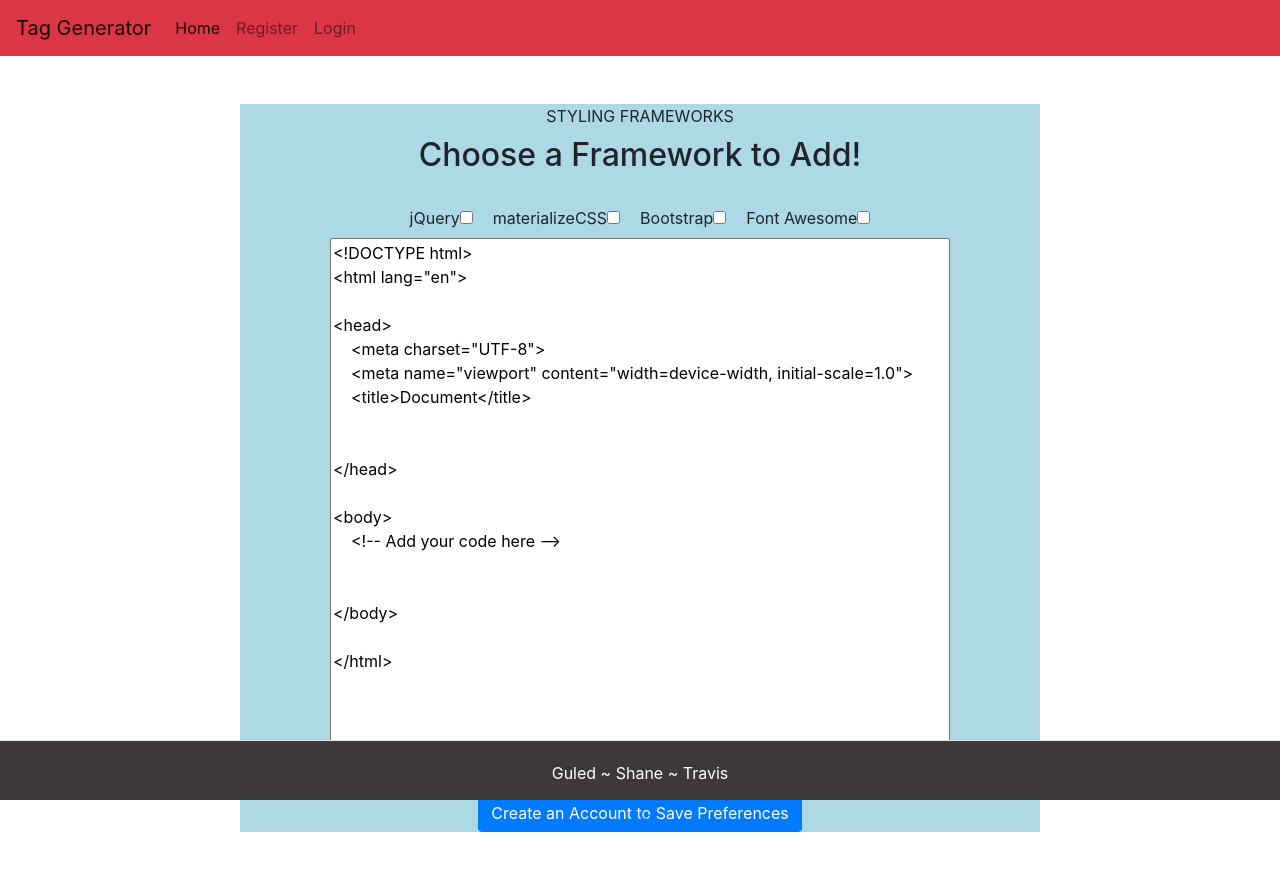
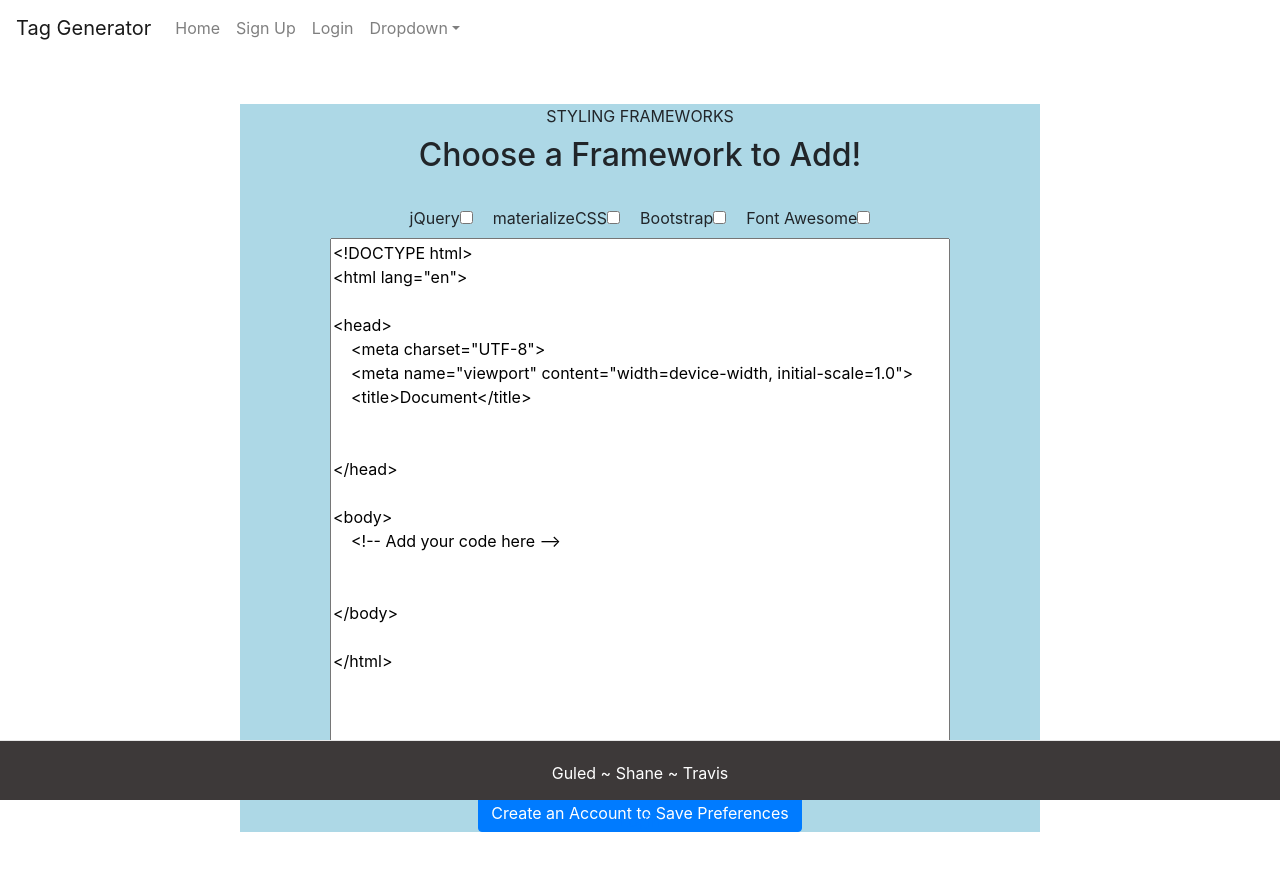
Before and after one commit to shaneocon/tag-generator, a React (Create React App) app in the folder client/: page / in a window 1280 px wide. Shown: the top 870 px of the page. Built offline with nearby package versions, Linux system fonts and the light colour scheme.

Commit message:
working Navbar through react-bootstrap

```diff
--- a/client/src/App.js
+++ b/client/src/App.js
@@ -1,5 +1,5 @@
 import { BrowserRouter as Router, Route, Switch } from "react-router-dom";
-import Navbar from "./components/Navbar";
+import NavbarFunc from "./components/Navbar";
 import Footer from "./components/Footer";
 import PrivateRoute from "./components/PrivateRoute";
 import LoginPage from "./pages/LoginPage";
@@ -18,7 +18,7 @@ function App() {
   return (
     <ProvideAuth>
       <Router>
-        <Navbar />
+        <NavbarFunc />
 
         <div
           style={{
--- a/client/src/components/Navbar.js
+++ b/client/src/components/Navbar.js
@@ -1,78 +1,95 @@
 import { Link } from "react-router-dom";
 import { useAuth } from "../util/authContext";
+import React, { Component, Fragment } from 'react';
+import { Navbar, Nav, NavItem, NavDropdown, MenuItem } from 'react-bootstrap';
 
 
-function Navbar() {
+function NavbarFunc() {
   const auth = useAuth();
 
   const signOut = () => {
     auth.logout();
   };
-  // return (
-  //   <ul style={styles.ul}>
-  //     <li style={styles.li}>
-  //       <Link to="/public">Public Page</Link>
-  //     </li>
-  //     <li style={styles.li}>
-  //       <Link to="/protected">Protected Page</Link>
-  //     </li>
-  //     {auth.isLoggedIn && (
-  //       <li style={styles.li}>
-  //         <Link to="/profile">Profile Page</Link>
-  //       </li>
-  //     )}
-  //     <li style={styles.li}>
+
+
+return (
+  // <nav className="navbar navbar-expand-lg navbar-light bg-danger">
+  //       <Link className="navbar-brand" to="/home-page">
+  //         Tag Generator
+  //       </Link>
+  //       <button
+  //         className="navbar-toggler"
+  //         type="button"
+  //         data-toggle="collapse"
+  //         data-target="#navbarNavAltMarkup"
+  //         aria-controls="navbarNavAltMarkup"
+  //         aria-expanded="false"
+  //         aria-label="Toggle navigation"
+  //       >
+  //         <span className="navbar-toggler-icon"></span>
+  //       </button>
+  //       <div className="collapse navbar-collapse" id="navbarNavAltMarkup">
+  //         <div className="navbar-nav">
+  //           <Link className="nav-item nav-link active" to="/home-page">
+  //             Home <span className="sr-only">(current)</span>
+  //           </Link>
+  //           <Link className="nav-item nav-link" to="/signup">
+  //             Register
+  //           </Link>
+  //           {auth.isLoggedIn && <Link className="nav-item nav-link" to="/user-profile">
+  //             Account
+  //           </Link>}
+
   //       {auth.isLoggedIn ? (
   //         <button type="button" onClick={signOut}>
   //           Sign Out
   //         </button>
   //       ) : (
-  //         <Link to="/login">Login</Link>
+  //         <Link to="/login" className="nav-item nav-link">Login</Link>
   //       )}
-  //     </li>
-  //   </ul>
+
+  //         </div>
+  //       </div>
+  //     </nav>
 
 
-return (
-  <nav className="navbar navbar-expand-lg navbar-light bg-danger">
-        <Link className="navbar-brand" to="/home-page">
-          Tag Generator
-        </Link>
-        <button
-          className="navbar-toggler"
-          type="button"
-          data-toggle="collapse"
-          data-target="#navbarNavAltMarkup"
-          aria-controls="navbarNavAltMarkup"
-          aria-expanded="false"
-          aria-label="Toggle navigation"
-        >
-          <span className="navbar-toggler-icon"></span>
-        </button>
-        <div className="collapse navbar-collapse" id="navbarNavAltMarkup">
-          <div className="navbar-nav">
-            <Link className="nav-item nav-link active" to="/home-page">
-              Home <span className="sr-only">(current)</span>
-            </Link>
-            <Link className="nav-item nav-link" to="/signup">
-              Register
-            </Link>
-            {auth.isLoggedIn && <Link className="nav-item nav-link" to="/user-profile">
+
+
+<Fragment>
+    <Navbar sticky="top" bg="#bbbbbbed" expand="lg" >
+      <Navbar.Brand as= {Link} to="/home-page">Tag Generator</Navbar.Brand>
+      <Navbar.Toggle aria-controls="basic-navbar-nav" />
+      <Navbar.Collapse id="basic-navbar-nav">
+        <Nav className="mr-auto">
+          <Nav.Link as={Link} to="/home-page">Home</Nav.Link>
+          <Nav.Link as={Link} to="/signup">Sign Up</Nav.Link>
+          {auth.isLoggedIn && <Nav.Link className="nav-item nav-link" as= {Link} to="/user-profile">
             Account
-            </Link>}
+            </Nav.Link>}
 
           {auth.isLoggedIn ? (
-          <button type="button" onClick={signOut}>
+            <button type="button" as={Link} onClick={signOut}>
               Sign Out
             </button>
           ) : (
-          <Link to="/login" className="nav-item nav-link">Login</Link>
+            <Nav.Link as= {Link} to="/login" className="nav-item nav-link">Login</Nav.Link>
           )}
 
-          </div>
-        </div>
-      </nav>
+        <NavDropdown title="Dropdown" id="basic-nav-dropdown">
+          <NavDropdown.Item as= {Link} to="/user-profile">Account</NavDropdown.Item>
+          <NavDropdown.Item as= {Link}to="/login">Login</NavDropdown.Item>
+          <NavDropdown.Item as= {Link}to="/signup">Sign Up</NavDropdown.Item>
+          <NavDropdown.Divider />
+          <NavDropdown.Item as= {Link}to="/protected">protected</NavDropdown.Item>
+        </NavDropdown>
+      </Nav>
+    </Navbar.Collapse>
+  </Navbar>
+</Fragment >
+
+
+
   );
 }
 
-export default Navbar;
+export default NavbarFunc;
```
Lines whose indentation alone changed are shown as unchanged.
